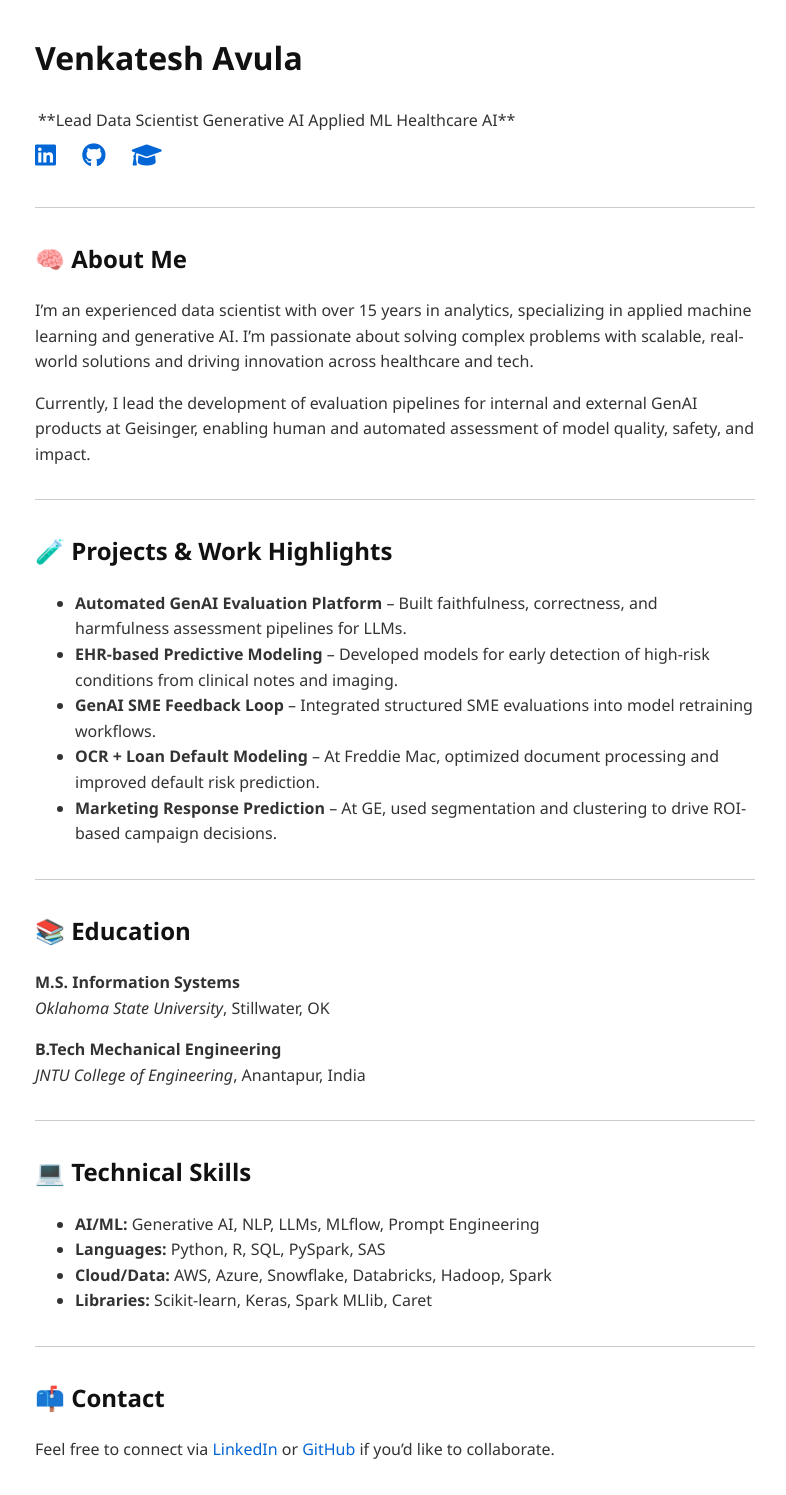
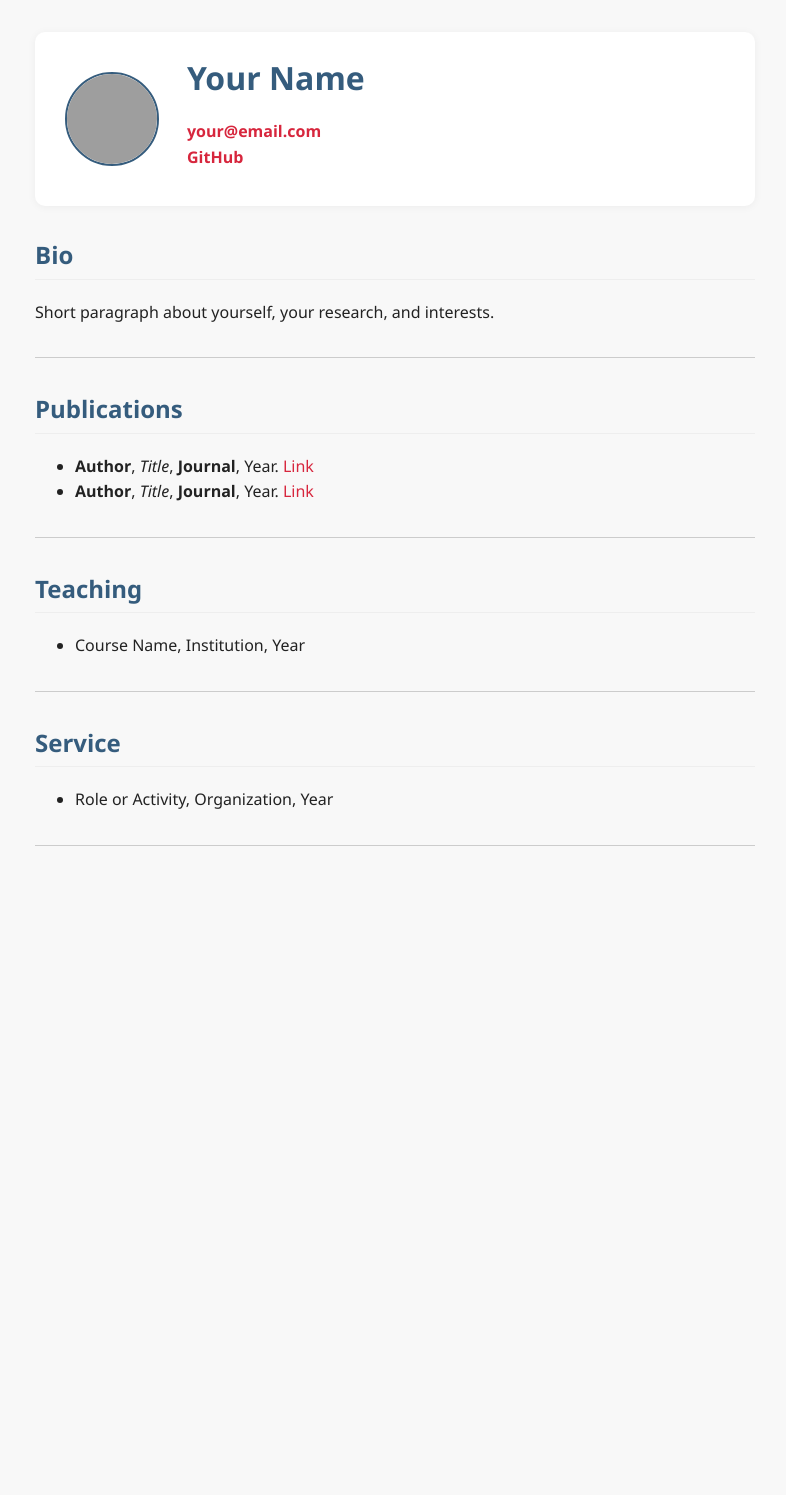
Before and after one commit to venkateshavula/venkateshavula.github.io, a Jekyll site: the page built from index.md, in a window 1280 px wide. Shown: the whole page, without its empty margins (245-1031 px from the left). Built offline with Jekyll 4.4.1, drawn with Linux system fonts in a browser that asks for light colours; after the commit the page ends 900 px from its top, so only the background shows below that; grey boxes are pictures that could not be loaded.

Commit message:
Update index.md

```diff
--- a/index.md
+++ b/index.md
@@ -1,63 +1,102 @@
 ---
 layout: default
-title: Venkatesh Avula
+title: Your Name
 ---
 
-# Venkatesh Avula
+<div class="profile-container">
+  <img src="your-photo.jpg" alt="Your photo" class="profile-img"/>
+  <div class="profile-details">
+    <h1>Your Name</h1>
+    <p>
+      <a href="mailto:your@email.com" class="profile-link">your@email.com</a> <br>
+      <a href="https://github.com/venkateshavula" class="profile-link" target="_blank">GitHub</a>
+    </p>
+  </div>
+</div>
 
-**Lead Data Scientist | Generative AI | Applied ML | Healthcare AI**
+## Bio
 
-<div style="font-size: 1.5rem;">
-  <a href="https://www.linkedin.com/in/venkateshavula87/" target="_blank" style="margin-right: 20px;">
-    <i class="fab fa-linkedin"></i>
-  </a>
-  <a href="https://github.com/venkateshavula" target="_blank" style="margin-right: 20px;">
-    <i class="fab fa-github"></i>
-  </a>
-  <a href="https://scholar.google.com/citations?user=_Xw7DBUAAAAJ&hl=en" target="_blank" style="margin-right: 20px;">
-    <i class="fas fa-graduation-cap"></i>
-  </a>
-</div>
+Short paragraph about yourself, your research, and interests.
 
 ---
 
-## 🧠 About Me
+## Publications
 
-I'm an experienced data scientist with over 15 years in analytics, specializing in applied machine learning and generative AI. I’m passionate about solving complex problems with scalable, real-world solutions and driving innovation across healthcare and tech.
-
-Currently, I lead the development of evaluation pipelines for internal and external GenAI products at Geisinger, enabling human and automated assessment of model quality, safety, and impact.
+- **Author**, _Title_, **Journal**, Year. [Link](#)
+- **Author**, _Title_, **Journal**, Year. [Link](#)
 
 ---
 
-## 🧪 Projects & Work Highlights
+## Teaching
 
-- **Automated GenAI Evaluation Platform** – Built faithfulness, correctness, and harmfulness assessment pipelines for LLMs.
-- **EHR-based Predictive Modeling** – Developed models for early detection of high-risk conditions from clinical notes and imaging.
-- **GenAI SME Feedback Loop** – Integrated structured SME evaluations into model retraining workflows.
-- **OCR + Loan Default Modeling** – At Freddie Mac, optimized document processing and improved default risk prediction.
-- **Marketing Response Prediction** – At GE, used segmentation and clustering to drive ROI-based campaign decisions.
+- Course Name, Institution, Year
 
 ---
 
-## 📚 Education
+## Service
 
-**M.S. Information Systems**
-_Oklahoma State University_, Stillwater, OK
-
-**B.Tech Mechanical Engineering**
-_JNTU College of Engineering_, Anantapur, India
+- Role or Activity, Organization, Year
 
 ---
 
-## 💻 Technical Skills
-
-- **AI/ML:** Generative AI, NLP, LLMs, MLflow, Prompt Engineering
-- **Languages:** Python, R, SQL, PySpark, SAS
-- **Cloud/Data:** AWS, Azure, Snowflake, Databricks, Hadoop, Spark
-- **Libraries:** Scikit-learn, Keras, Spark MLlib, Caret
-
----
-
-## 📫 Contact
-
-Feel free to connect via [LinkedIn](https://www.linkedin.com/) or [GitHub](https://github.com/) if you'd like to collaborate.
+<style>
+/* Inline CSS so it works with GitHub Pages/Jekyll */
+body {
+  font-family: 'Segoe UI', 'Helvetica Neue', Arial, sans-serif;
+  background: #f8f8f8;
+  color: #222;
+}
+.profile-container {
+  display: flex;
+  align-items: center;
+  background: #fff;
+  padding: 20px 30px;
+  border-radius: 10px;
+  margin-bottom: 30px;
+  box-shadow: 0 1px 8px rgba(0,0,0,0.05);
+}
+.profile-img {
+  width: 90px;
+  height: 90px;
+  border-radius: 50%;
+  object-fit: cover;
+  margin-right: 28px;
+  border: 2px solid #355c7d;
+}
+.profile-details h1 {
+  margin: 0 0 10px 0;
+  font-size: 2rem;
+  color: #355c7d;
+}
+.profile-link {
+  color: #d7263d;
+  text-decoration: none;
+  font-weight: bold;
+}
+.profile-link:hover {
+  text-decoration: underline;
+}
+h2 {
+  color: #355c7d;
+  border-bottom: 1px solid #eee;
+  padding-bottom: 4px;
+}
+a {
+  color: #d7263d;
+  text-decoration: none;
+}
+a:hover {
+  text-decoration: underline;
+}
+@media (max-width: 600px) {
+  .profile-container {
+    flex-direction: column;
+    align-items: flex-start;
+    padding: 15px;
+  }
+  .profile-img {
+    margin-right: 0;
+    margin-bottom: 12px;
+  }
+}
+</style>
```
